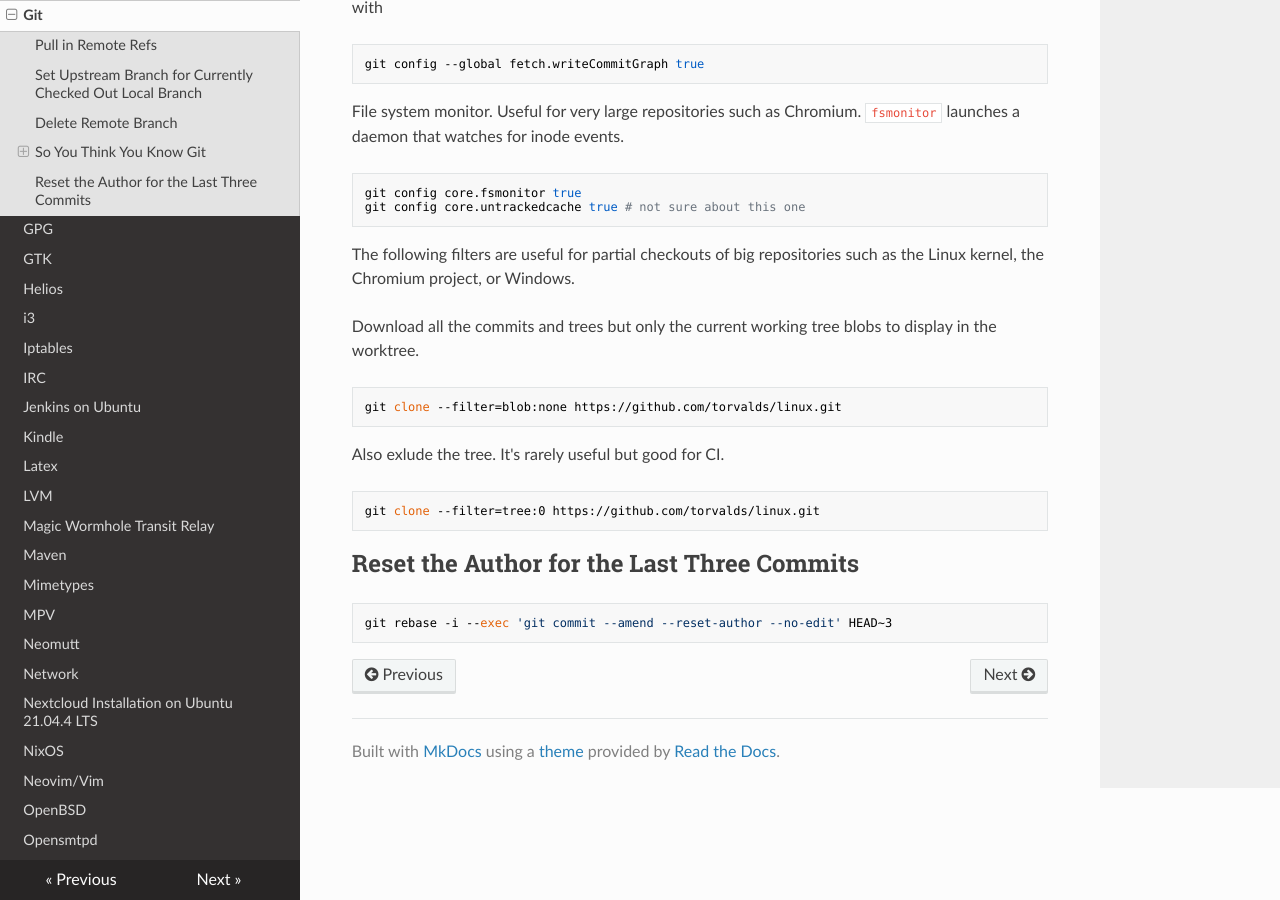
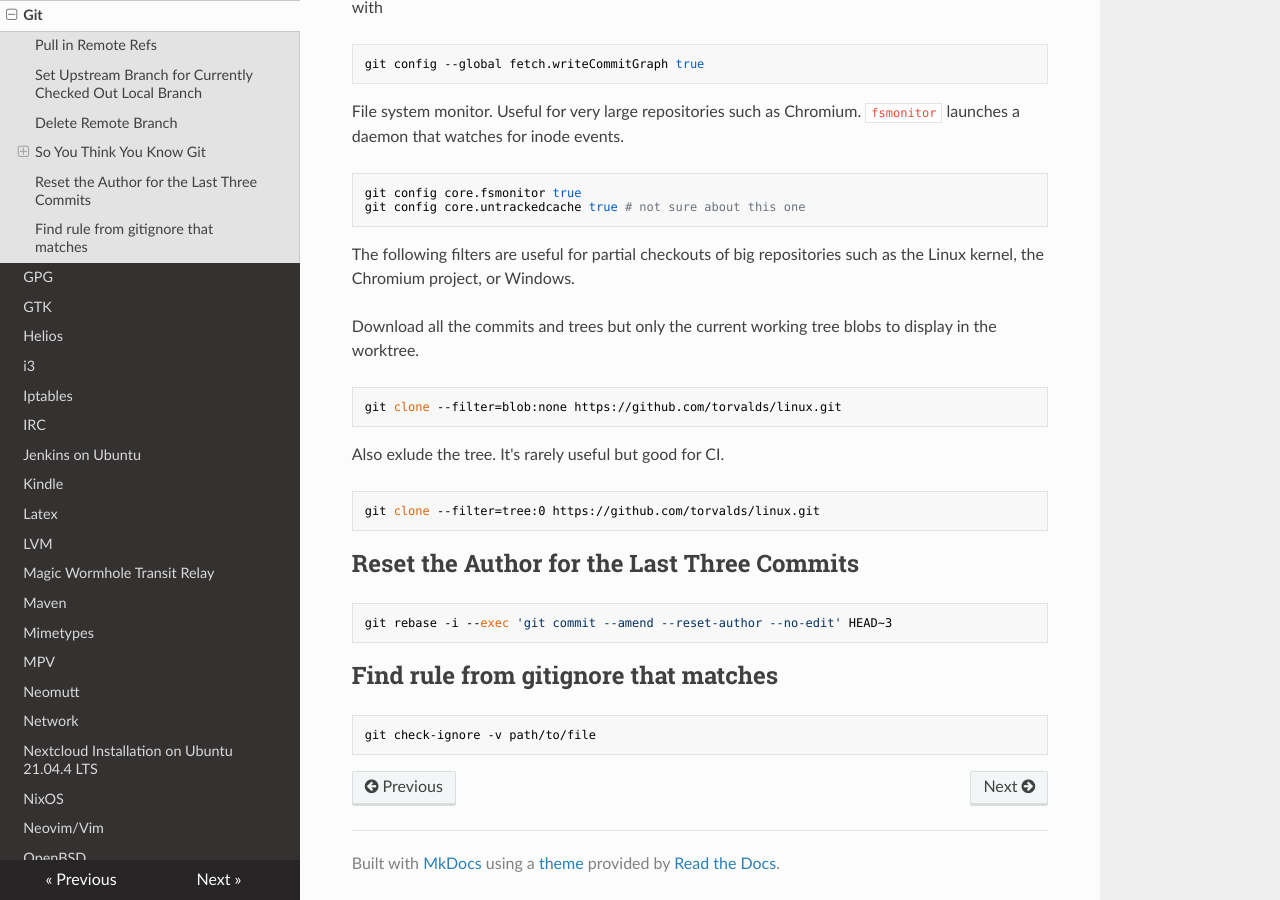
Before and after one commit to Maaxxs/wiki, an MkDocs documentation site: the page built from docs/git.md, in a window 1280 px wide and 900 px high, scrolled down 3713 px. Built offline with MkDocs 1.6.1, drawn with Linux system fonts in a browser that asks for light colours; nearby versions of some CDN libraries.

Commit message:
git: find rule matching in gitignore file

````diff
--- a/docs/git.md
+++ b/docs/git.md
@@ -245,3 +245,9 @@ git clone --filter=tree:0 https://github.com/torvalds/linux.git
 ```sh
 git rebase -i --exec 'git commit --amend --reset-author --no-edit' HEAD~3
 ```
+
+## Find rule from gitignore that matches
+
+```sh
+git check-ignore -v path/to/file
+```
````
